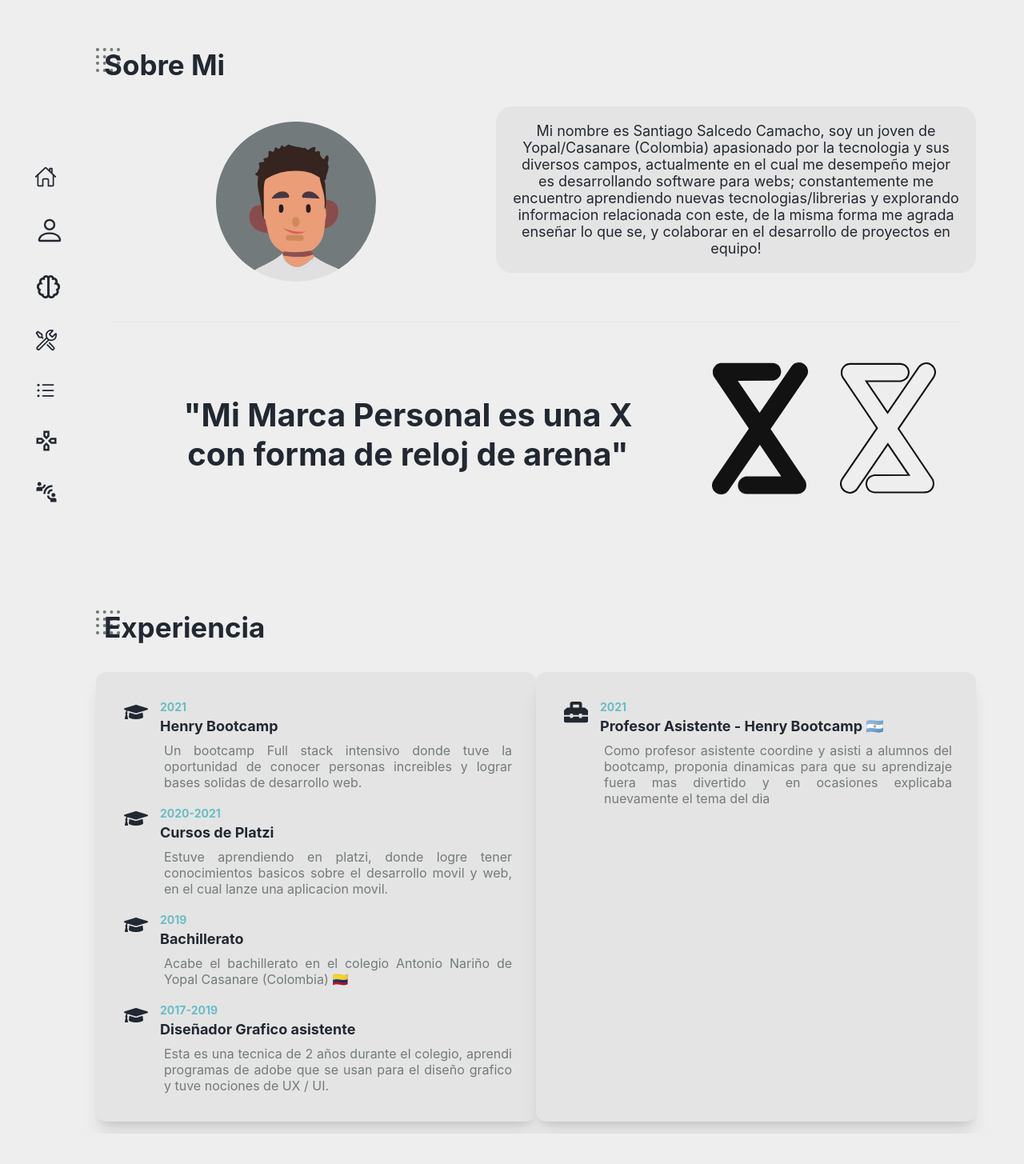
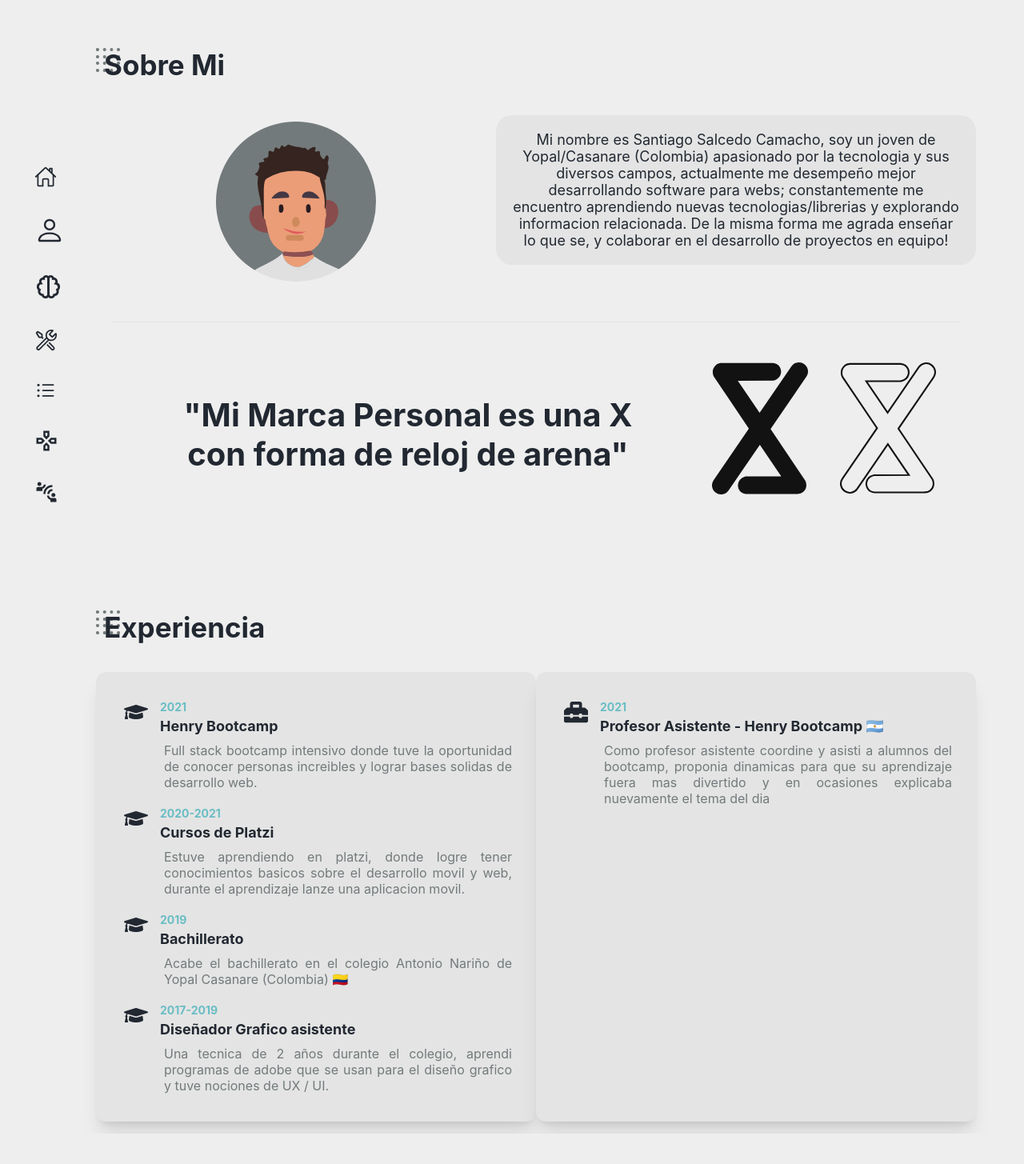
Before and after one commit to Xartiago/Portfolio, a React (Vite) app: page / in a window 1280 px wide. Shown: the part 780-2235 px from the top of the page at 80% size. Built offline with nearby package versions, Linux system fonts and the light colour scheme.

Commit message:
Last Commit

```diff
--- a/src/components/About.tsx
+++ b/src/components/About.tsx
@@ -20,8 +20,8 @@ export const About = () => {
                 <TextContainer DM={DarkMode}>
                     <Paragraph DM={DarkMode}>
                         {Language === 'En' ?
-                            'My name is Santiago Salcedo Camacho, I am a young man from Yopal / Casanare (Colombia) passionate about technology and its various fields, currently in which I perform best is developing software for webs; I am constantly learning new technologies / libraries and exploring information related to it, in the same way I like to teach what I know, and collaborate in the development of team projects!'
-                            : 'Mi nombre es Santiago Salcedo Camacho, soy un joven de Yopal/Casanare (Colombia) apasionado por la tecnologia y sus diversos campos, actualmente en el cual me desempeño mejor es desarrollando software para webs; constantemente me encuentro aprendiendo nuevas tecnologias/librerias y explorando informacion relacionada con este, de la misma forma me agrada enseñar lo que se, y colaborar en el desarrollo de proyectos en equipo!'
+                            'My name is Santiago Salcedo Camacho, I am a young man from Yopal / Casanare (Colombia) passionate about technology and its various fields, currently I perform best developing software for webs; I am constantly learning new technologies / libraries and exploring information related, in the same way I like to teach what I know, and collaborate in the development of team projects!'
+                            : 'Mi nombre es Santiago Salcedo Camacho, soy un joven de Yopal/Casanare (Colombia) apasionado por la tecnologia y sus diversos campos, actualmente me desempeño mejor desarrollando software para webs; constantemente me encuentro aprendiendo nuevas tecnologias/librerias y explorando informacion relacionada. De la misma forma me agrada enseñar lo que se, y colaborar en el desarrollo de proyectos en equipo!'
                         }
                     </Paragraph>
                 </TextContainer>
--- a/src/mock/MockEYSC.ts
+++ b/src/mock/MockEYSC.ts
@@ -7,15 +7,15 @@ export const StyArr: TitlesI[] = [
         titleEn: 'Henry Bootcamp',
         titleES: 'Henry Bootcamp',
         descriptionEn: 'An intensive full stack bootcamp where I had the opportunity to meet incredible people and achieve solid foundations of web development.',
-        descriptionEs: 'Un bootcamp Full stack intensivo donde tuve la oportunidad de conocer personas increibles y lograr bases solidas de desarrollo web.',
+        descriptionEs: 'Full stack bootcamp intensivo donde tuve la oportunidad de conocer personas increibles y lograr bases solidas de desarrollo web.',
         year: '2021'
     },
     {
         id: '2',
         titleEn: 'Platzi courses',
         titleES: 'Cursos  de Platzi ',
-        descriptionEn: 'I was learning at platzi, where I managed to have basic knowledge about mobile and web development, in which I launched a mobile application.',
-        descriptionEs: 'Estuve aprendiendo en platzi, donde logre tener conocimientos basicos sobre el desarrollo movil y web, en el cual lanze una aplicacion movil.',
+        descriptionEn: 'I was learning at platzi, where I managed to have basic knowledge about mobile and web development, I launched a mobile application.',
+        descriptionEs: 'Estuve aprendiendo en platzi, donde logre tener conocimientos basicos sobre el desarrollo movil y web, durante el aprendizaje lanze una aplicacion movil.',
         year: '2020-2021'
     },
     {
@@ -30,8 +30,8 @@ export const StyArr: TitlesI[] = [
     id: '4',
     titleEn: 'Assistant Graphic Designer',
     titleES: 'Diseñador Grafico asistente',
-    descriptionEn: 'This is a technique of 2 years during high school, I learned adobe programs that are used for graphic design and I had notions of UX / UI.',
-        descriptionEs: 'Esta es una tecnica de 2 años durante el colegio,  aprendi programas de adobe que se usan para el diseño grafico y tuve nociones de UX / UI.',
+    descriptionEn: 'A technique of 2 years during high school, I learned adobe programs that are used for graphic design and I had notions of UX / UI.',
+        descriptionEs: 'Una tecnica de 2 años durante el colegio,  aprendi programas de adobe que se usan para el diseño grafico y tuve nociones de UX / UI.',
         year: '2017-2019'
     },
 ]
```
